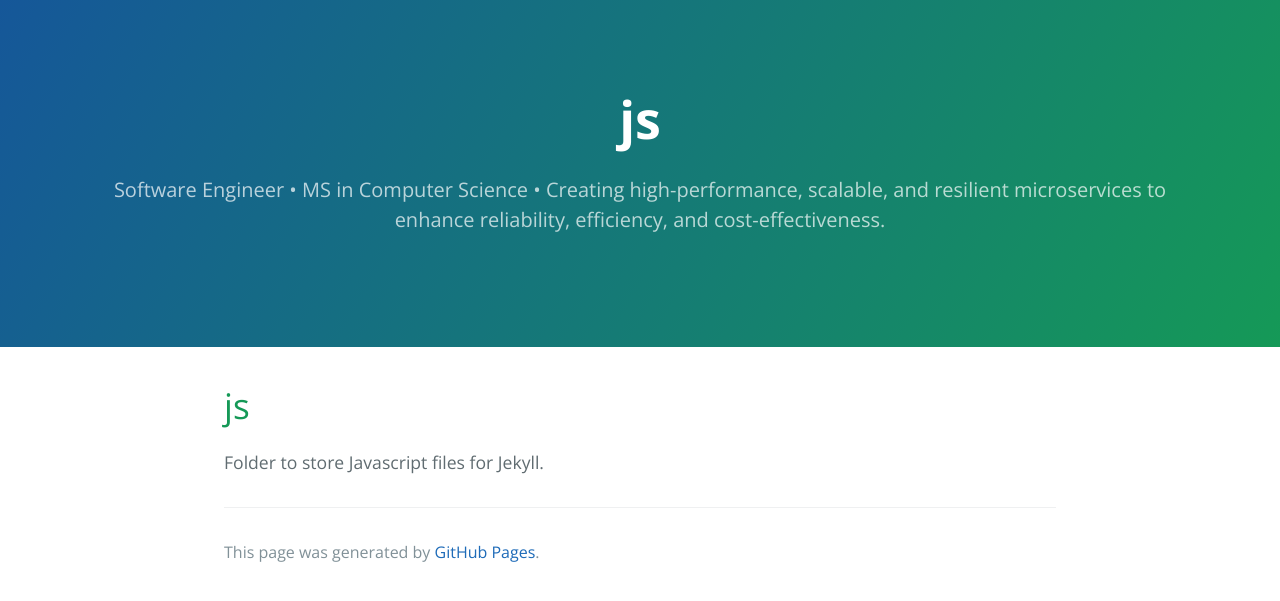
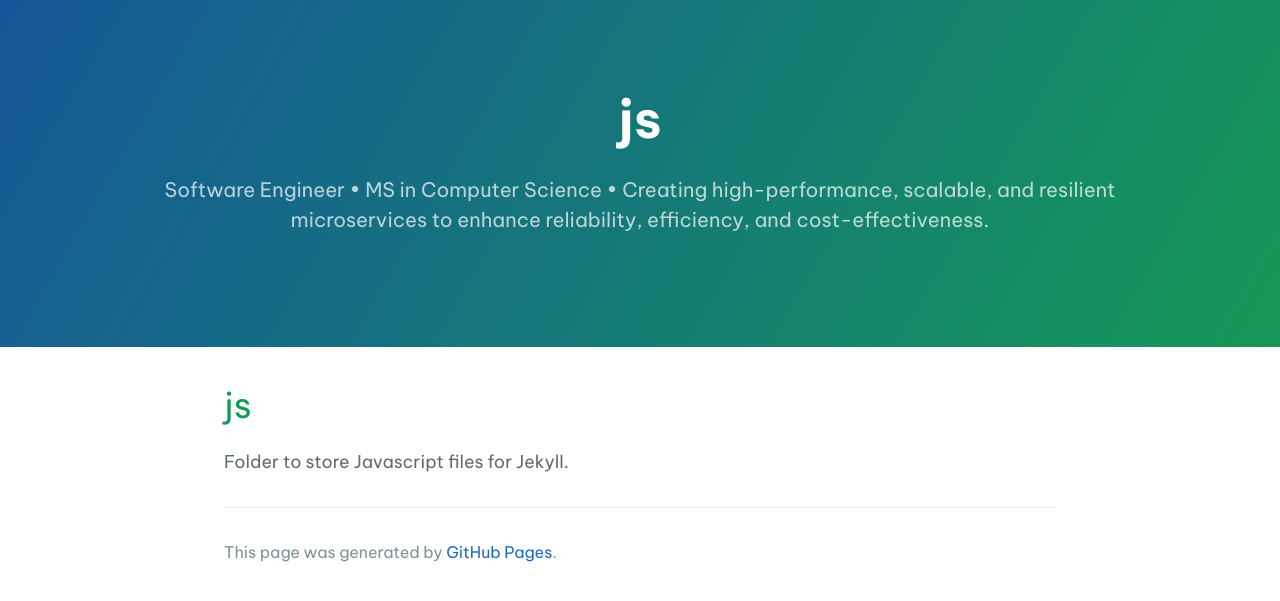
Before and after one commit to toddnguyen47/toddnguyen47.github.io, a Jekyll site: the page built from assets/js/README.md, in a window 1280 px wide. Shown: the top 601 px of the page. Built offline with Jekyll 4.4.1, drawn with Linux system fonts in a browser that asks for light colours; some web fonts are replaced; our own code applies the rules of GitHub Pages for plain Markdown files.

Commit message:
Add `Be Vietnam Pro` and `Oxygen Mono` fonts

```diff
--- a/_layouts/default.html
+++ b/_layouts/default.html
@@ -18,8 +18,15 @@
   {% include head-custom.html %}
   <link rel="stylesheet" href="https://cdnjs.cloudflare.com/ajax/libs/font-awesome/6.0.0/css/all.min.css">
   <link rel="shortcut icon" type="image/jpg" href="assets/images/tnt-profile-picture-squared.jpg">
+  <link rel="preconnect" href="https://fonts.googleapis.com">
+  <!-- My Google Fonts -->
+  <link rel="preconnect" href="https://fonts.googleapis.com">
+  <link rel="preconnect" href="https://fonts.gstatic.com" crossorigin>
+  <link
+    href="https://fonts.googleapis.com/css2?family=Be+Vietnam+Pro:ital,wght@0,100;0,200;0,300;0,400;0,500;0,600;0,700;0,800;0,900;1,100;1,200;1,300;1,400;1,500;1,600;1,700;1,800;1,900&family=Oxygen+Mono&display=swap"
+    rel="stylesheet">
 
-  <!-- Add jekyll-seo-tag -->
+  <!-- Add jekyll-seo-tag. SHOULD BE LAST -->
   {% seo %}
 </head>
 
--- a/_sass/cayman.scss
+++ b/_sass/cayman.scss
@@ -2,3 +2,6 @@
 //     @import "{{ site.theme }}";
 // Then using this theme with jekyll-remote-theme will work fine.
 @import "jekyll-theme-cayman";
+
+// My own SASS file
+@import "mysass";
--- a/_sass/jekyll-theme-cayman.scss
+++ b/_sass/jekyll-theme-cayman.scss
@@ -2,9 +2,6 @@
 @import "rouge-github";
 @import "variables";
 @import url('https://fonts.googleapis.com/css?family=Open+Sans:400,700&display=swap');
-
-// My own SASS files
-@import "mysass";
 
 /* Ref: https://www.youtube.com/watch?v=WlGQdgy-M6w */
 *,
--- a/_sass/mysass.scss
+++ b/_sass/mysass.scss
@@ -1,6 +1,16 @@
 $linkedin-color: #0077b5;
 $github-color: #171515;
 $icon-margin: 0.4em;
+
+body {
+  font-family: "Be Vietnam Pro", "Open Sans", "Helvetica Neue", Helvetica, Arial, sans-serif;
+}
+
+.main-content {
+  code {
+    font-family: "Oxygen Mono", Consolas, "Liberation Mono", Menlo, Courier, monospace;
+  }
+}
 
 .container {
   display: flex;
--- a/assets/css/style.scss
+++ b/assets/css/style.scss
@@ -1,4 +1,6 @@
 ---
 ---
 
-@import 'jekyll-theme-cayman';
+// @import 'jekyll-theme-cayman';
+
+@import 'cayman';
```
